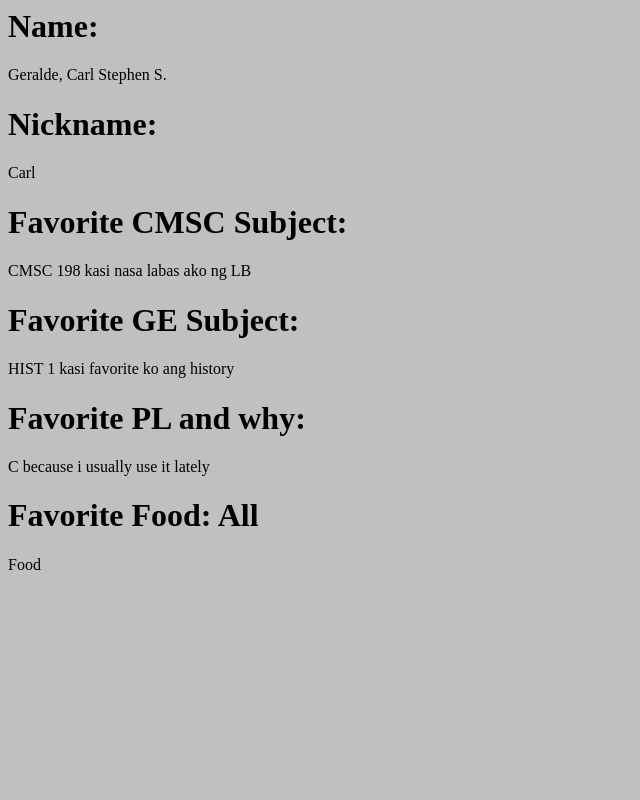
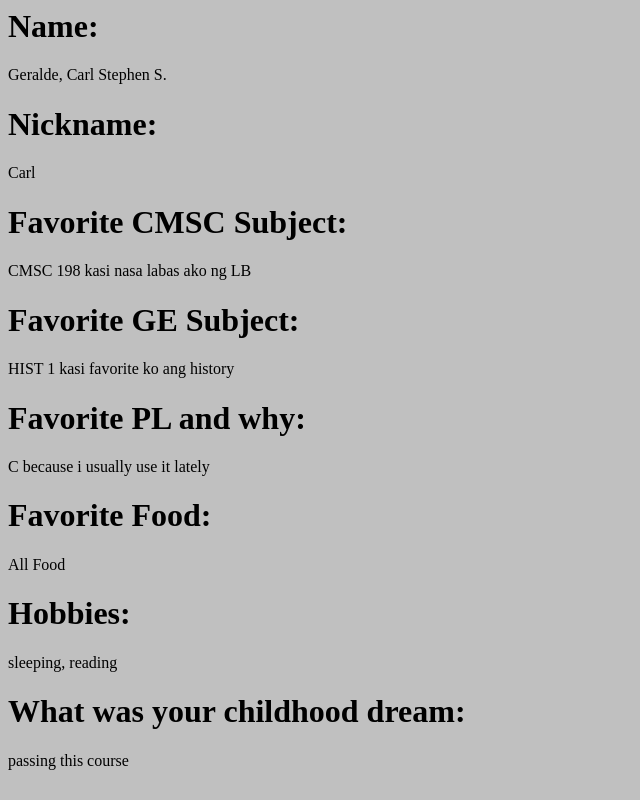
Before and after one commit to cssgeralde/cssgeralde.github.io, a plain HTML site: page index.html in a window 1280 px wide. Shown: the whole page, without its empty margins (0-640 px from the left). Drawn offline with Linux system fonts and the light colour scheme.

Commit message:
additional commit

```diff
--- a/index.html
+++ b/index.html
@@ -14,8 +14,14 @@
 	HIST 1 kasi favorite ko ang history <br>
 <h1>Favorite PL and why:</h1>
 	C because i usually use it lately <br>
-<h1>Favorite Food: All</h1>
-	Food <br>
+<h1>Favorite Food:</h1>
+	All Food <br>
+
+<h1>Hobbies:</h1>
+	sleeping, reading<br>
+
+<h1>What was your childhood dream:</h1>
+	passing this course<br>
 
 </body>
 </html>
--- a/style.css
+++ b/style.css
@@ -2,5 +2,6 @@ body{
 	background-color: silver;
 }
 
-h1 {
+h1{
+	color:black;
 }
```
